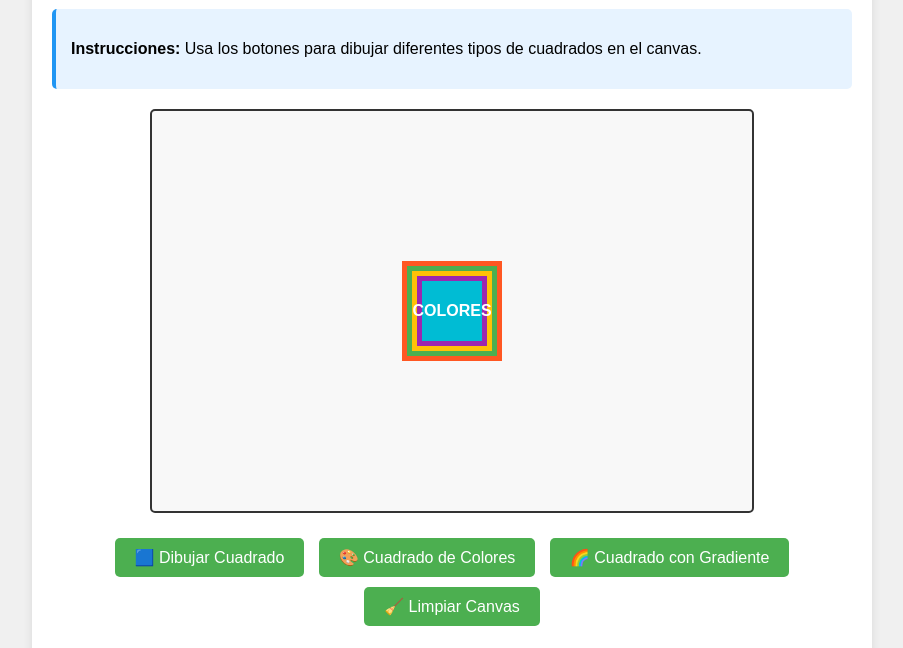
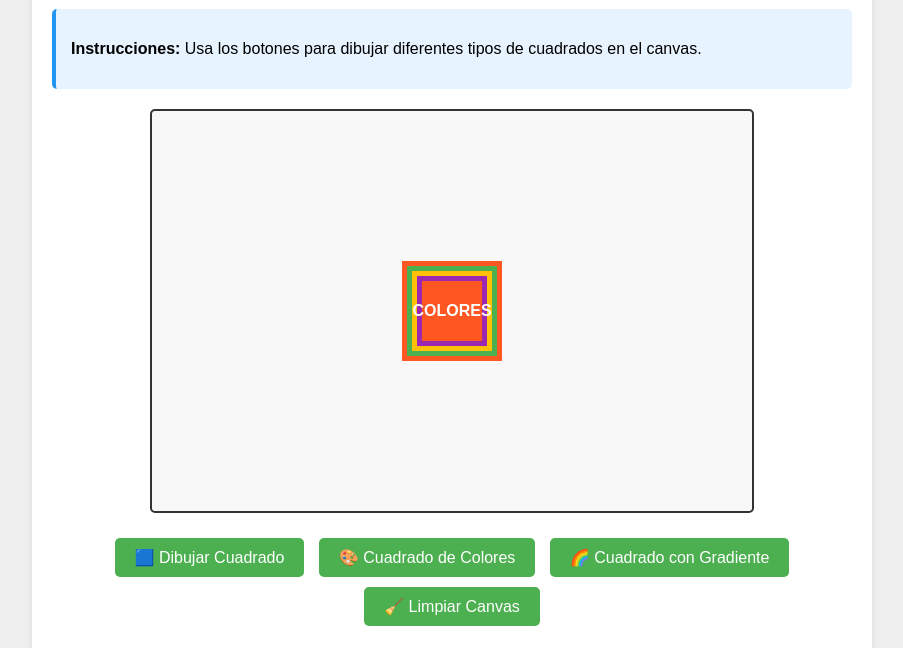
Before and after one commit to macadriano/MapaGUS, a plain HTML site: page index.html in a window 1280 px wide. Both pictures are taken after a click on the button "🎨 Cuadrado de Colores". Shown: the part 120-768 px from the top of the page, without its empty margins (188-1091 px from the left). Drawn offline with Linux system fonts and the light colour scheme.

Commit message:
Update color array in index.html to replace one instance of color with a duplicate for consistent styling in canvas squares.

```diff
--- a/index.html
+++ b/index.html
@@ -154,7 +154,7 @@
             const y = (canvas.height - 100) / 2;
 
             // Dibujar múltiples cuadrados con diferentes colores
-            const colors = ['#FF5722', '#4CAF50', '#FFC107', '#9C27B0', '#00BCD4'];
+            const colors = ['#FF5722', '#4CAF50', '#FFC107', '#9C27B0', '#FF5722'];
 
             for (let i = 0; i < 5; i++) {
                 ctx.fillStyle = colors[i];
```
